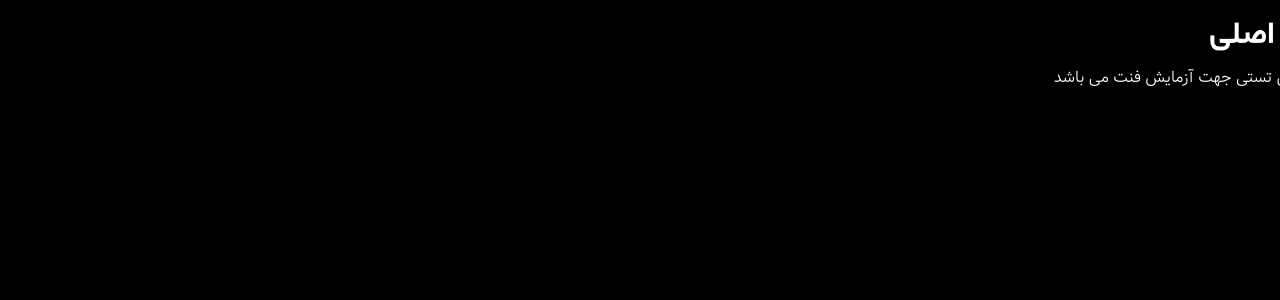
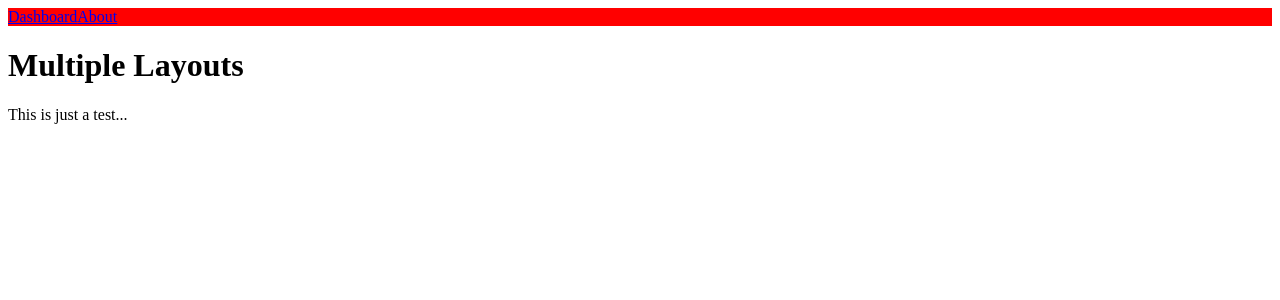
Before and after one commit to behnamhamidi1991/cryptocurrency, a Next.js app: page / in a window 1280 px wide. Shown: the top 300 px of the page. Built offline with nearby package versions, Linux system fonts and the light colour scheme.

Commit message:
check for now

```diff
--- a/src/app/layout.tsx
+++ b/src/app/(home)/layout.tsx
@@ -1,5 +1,5 @@
 import type { Metadata } from "next";
-import "./globals.css";
+import Header from "@/components/Header/Header";
 
 export const metadata: Metadata = {
   title: "اکسچنج کوین | خرید و فروش ارز دیجیتال | صرافی آنلاین",
@@ -16,8 +16,11 @@ export default function RootLayout({
   children: React.ReactNode;
 }>) {
   return (
-    <html lang="fa-IR" dir="rtl">
-      <body>{children}</body>
+    <html lang="en">
+      <body>
+        <Header />
+        {children}
+      </body>
     </html>
   );
 }
--- /dev/null
+++ b/src/app/(home)/page.tsx
@@ -0,0 +1,13 @@
+import Link from "next/link";
+import React from "react";
+
+const Home = () => {
+  return (
+    <div>
+      <h1>Multiple Layouts</h1>
+      <p>This is just a test...</p>
+    </div>
+  );
+};
+
+export default Home;
--- a/src/app/page.tsx
+++ /dev/null
@@ -1,12 +0,0 @@
-import React from "react";
-
-const Home = () => {
-  return (
-    <div>
-      <h1>صفحه اصلی</h1>
-      <p>این یک متن تستی جهت آزمایش فنت می باشد</p>
-    </div>
-  );
-};
-
-export default Home;
--- a/src/components/Header/Header.tsx
+++ b/src/components/Header/Header.tsx
@@ -1,8 +1,14 @@
 import React from "react";
 import "./header.scss";
+import Link from "next/link";
 
 const Header = () => {
-  return <header className="header">HEADER SAMPLE</header>;
+  return (
+    <header className="header">
+      <Link href="/dashboard">Dashboard</Link>
+      <Link href="/about-us">About</Link>
+    </header>
+  );
 };
 
 export default Header;
--- a/src/components/Header/header.scss
+++ b/src/components/Header/header.scss
@@ -0,0 +1,3 @@
+.header {
+  background-color: red;
+}
```
Also changed, not shown: src/app/(dash)/dashboard/page.tsx (added, +13 -0 lines), src/app/(dash)/layout.tsx (added, +20 -0 lines), 1 other file (tests, documents, lock files or other folders).
